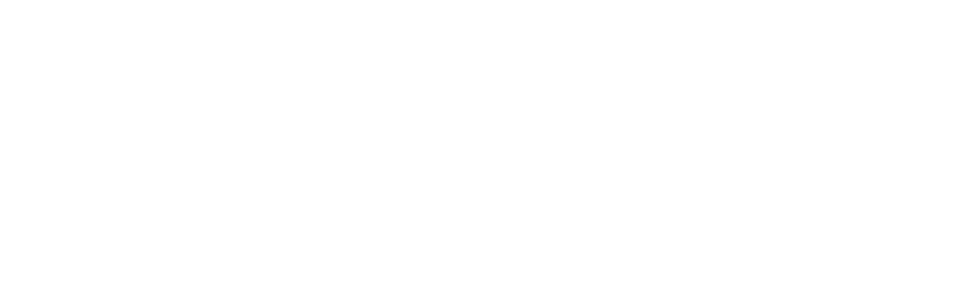
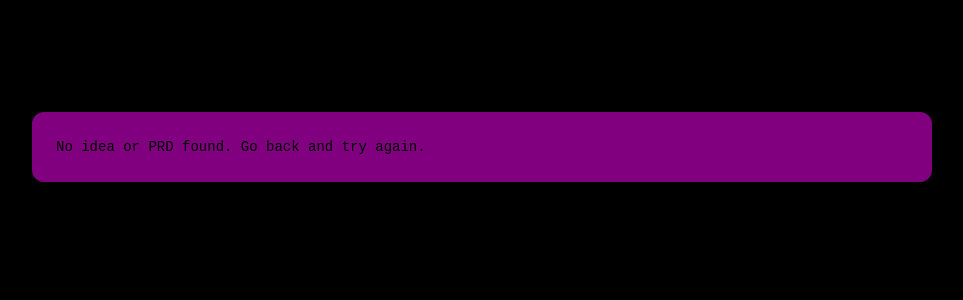
Before and after one commit to Developerfiyin/Ideally, a React (Vite) app: page /build in a window 1280 px wide. Before the commit this address had no page. Shown: the top 300 px of the page, without its empty margins (158-1121 px from the left). Built offline with nearby package versions, Linux system fonts and the light colour scheme.

Commit message:
Updated signin.jsx

```diff
--- a/src/App.css
+++ b/src/App.css
@@ -5,5 +5,10 @@
   margin: 0;
   padding: 0;
   box-sizing: border-box;
+}
 
+@keyframes spin {
+  to {
+    transform: rotate(360deg);
+  }
 }
--- a/src/App.jsx
+++ b/src/App.jsx
@@ -7,6 +7,7 @@
 import Dash from "./Components/Dash";
 import { IdeaGrid } from "./Components/idea";
 
+import BuildPage from "./Components/card";
 function App() {
   const [count, setCount] = useState(0);
 
@@ -19,7 +20,7 @@
           <Route path="/home" element={<Home />} /> {/* Home page */}
           <Route path="/dash" element={<Dash />} /> {/* TEMPOARY HOME PAGE */}
           <Route path="/idea" element={<IdeaGrid />} />
-          <Route path="/ai" element={<sendToAI />} />
+          <Route path="/build" element={<BuildPage />} />
         </Routes>
       </div>
     </>
--- a/src/Components/Dash.jsx
+++ b/src/Components/Dash.jsx
@@ -2,7 +2,7 @@
 import { useNavigate } from "react-router-dom";
 import { useState } from "react";
 
-const Dash = ({ onGenerate, loading }) => {
+const Dash = ({ loading }) => {
   const navigate = useNavigate();
 
   const [idea, setIdea] = useState("");
@@ -17,11 +17,11 @@
     // Save data for next screen
     sessionStorage.setItem("idea", idea);
     sessionStorage.setItem("prd", prd);
-    navigate("/card");
+    navigate("/build");
   };
 
   return (
-    <div style={styles.card} className="bg-black  py-8 px-6 grid">
+    <div style={styles.card} className="bg-black h-screen py-8 px-6 grid">
       <label className="text-3xl font-medium mt-8 text-purple-400">
         App Idea
       </label>
--- a/src/Components/Signup.jsx
+++ b/src/Components/Signup.jsx
@@ -13,14 +13,14 @@
   const navigate = useNavigate();
 
   const goToSignIn = () => {
-    navigate("/home");
+    navigate("/dash");
   };
   return (
     <div className='w-full text-white  bg-black py-8 px-6 grid  gap-8 items-center"'>
       {/*Second div */}
 
-      <div className="">
-        <h1 className="text-5xl text-purple-500 font-medium m-8 mt-10 text-center ">
+      <div className=" mt-15">
+        <h1 className="text-5xl  text-purple-500 font-medium m-8 mt-10 text-center ">
           Welcome to Ideally !
         </h1>
 
@@ -96,7 +96,7 @@
 
           <button
             onClick={goToSignIn}
-            className="w-full h-12 ease-in duration-500  bg-purple-500 font-medium hover:bg-black hover:text-purple-700 rounded-md text-base leading-none text-center "
+            className="w-full h-12 ease-in duration-500 mt-5  bg-purple-500 font-medium hover:bg-black hover:text-purple-700 rounded-md text-base leading-none text-center "
           >
             Sign Up
           </button>
@@ -105,7 +105,7 @@
         <h2 className="text-purple-300">
           Have an account already?
           <Link to="/Signin" className="text-blue-500 hover:underline">
-            Sign In
+            Log in
           </Link>
         </h2>
       </div>
--- a/src/Components/card.jsx
+++ b/src/Components/card.jsx
@@ -11,26 +11,79 @@
     const prd = sessionStorage.getItem("prd");
 
     if (!idea || !prd) {
+      setResult("No idea or PRD found. Go back and try again.");
       setLoading(false);
-      setResult("No idea or PRD found.");
       return;
     }
 
-    // ✅ FUNCTION CALL — NOT JSX
     sendToAI({ idea, prd }).then((res) => {
       setResult(res);
       setLoading(false);
     });
   }, []);
 
-  if (loading) {
-    return <p>AI is building your app...</p>;
-  }
+  return (
+    <div style={styles.page}>
+      <div style={styles.container}>
+        <header style={styles.header}>
+          <h1> App Build Result</h1>
+          <p>Your AI-generated project structure</p>
+        </header>
 
-  return (
-    <div>
-      <h1>Your App Is Ready</h1>
-      <pre>{result}</pre>
+        {loading ? (
+          <div style={styles.loaderBox}>
+            <div style={styles.spinner} />
+            <p>Building your app...</p>
+          </div>
+        ) : (
+          <div style={styles.resultCard}>
+            <pre style={styles.code}>{result}</pre>
+          </div>
+        )}
+      </div>
     </div>
   );
 }
+
+const styles = {
+  page: {
+    minHeight: "100vh",
+    backgroundColor: "black",
+    padding: "40px 20px",
+    fontFamily: "Inter, sans-serif",
+  },
+  container: {
+    maxWidth: "900px",
+    margin: "0 auto",
+  },
+  header: {
+    marginBottom: "24px",
+  },
+  loaderBox: {
+    background: "#fff",
+    padding: "40px",
+    borderRadius: "12px",
+    textAlign: "center",
+  },
+  spinner: {
+    width: "40px",
+    height: "40px",
+    border: "4px solid #ddd",
+    borderTop: "4px solid #4f46e5",
+    borderRadius: "50%",
+    margin: "0 auto 16px",
+    animation: "spin 1s linear infinite",
+  },
+  resultCard: {
+    background: "purple",
+    borderRadius: "12px",
+    padding: "24px",
+    boxShadow: "0 10px 25px rgba(0,0,0,0.08)",
+  },
+  code: {
+    whiteSpace: "pre-wrap",
+    fontFamily: "monospace",
+    fontSize: "14px",
+    lineHeight: 1.6,
+  },
+};
```
